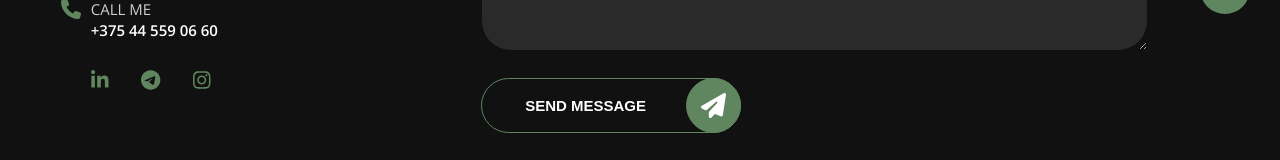
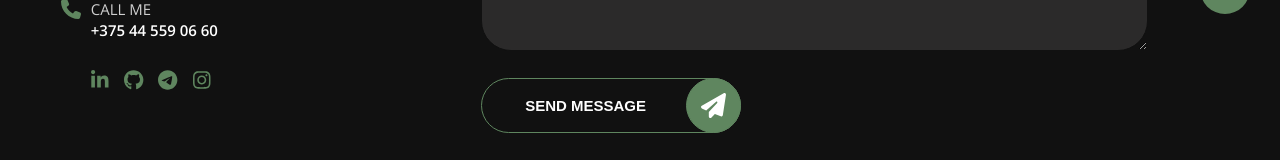
Before and after one commit to JulieBenchuk/portfolio-frontend-dev, a React (Create React App) app: page /contacts in a window 1280 px wide. Shown: the part 426-586 px from the top of the page. Built offline with nearby package versions, Linux system fonts and the light colour scheme.

Commit message:
feat: added social network links to contacts

```diff
--- a/src/contacts/Contacts.js
+++ b/src/contacts/Contacts.js
@@ -8,6 +8,7 @@ import {faPhone} from "@fortawesome/free-solid-svg-icons";
 import {faPaperPlane} from "@fortawesome/free-solid-svg-icons";
 import {faInstagram} from "@fortawesome/free-brands-svg-icons";
 import {faLinkedinIn} from "@fortawesome/free-brands-svg-icons";
+import {faGithub} from "@fortawesome/free-brands-svg-icons";
 import {faTelegram} from "@fortawesome/free-brands-svg-icons";
 import {Slide} from "react-awesome-reveal";
 import {useFormik} from "formik";
@@ -75,6 +76,9 @@ export const Contacts = () => {
                                 <a href={"https://www.linkedin.com/in/julie-benchuk-0ab290255/"} target="_blank" rel="noreferrer">
                                     <FontAwesomeIcon icon={faLinkedinIn} className={style.fa_icon}/>
                                 </a>
+                                <a href={"https://github.com/JulieBenchuk"} target="_blank" rel="noreferrer">
+                                    <FontAwesomeIcon icon={faGithub} className={style.fa_icon}/>
+                                </a>
                                 <a href={"https://www.t.me/julie_benchuk"} target="_blank" rel="noreferrer">
                                     <FontAwesomeIcon icon={faTelegram} className={style.fa_icon}/>
                                 </a>
```
Also changed, not shown: 1 other file (tests, documents, lock files or other folders).
